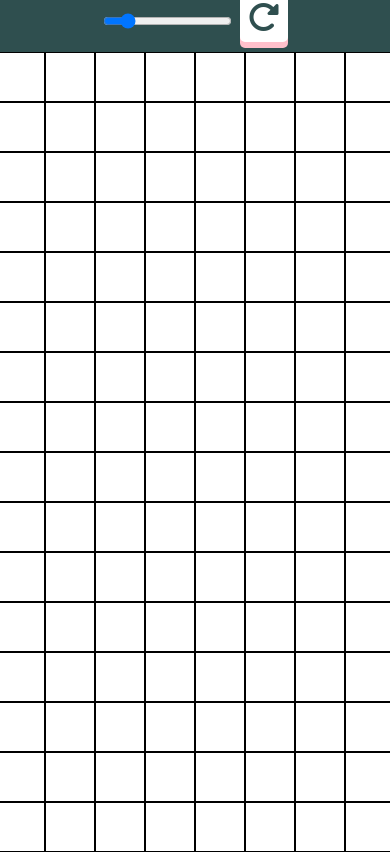
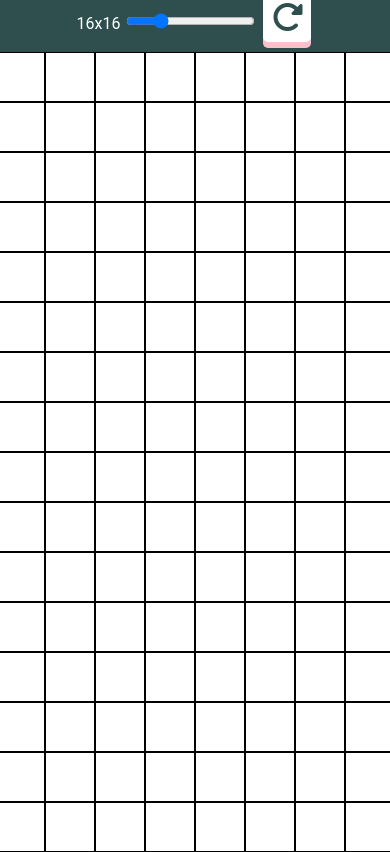
Before and after one commit to a-hr-nikolov/etch-a-sketch, a plain HTML site: page index.html in a window 390 px wide. Both pictures are taken after a click on the button 263 px from the left and 18 px from the top of the page. Shown: the top 852 px of the page. Drawn offline with Linux system fonts and the light colour scheme.

Commit message:
Display slider value on the side

```diff
--- a/css/style.css
+++ b/css/style.css
@@ -54,3 +54,8 @@ button:active {
 button > * {
   pointer-events: none;
 }
+
+#grid-size-text {
+  color: white;
+  font-family: Roboto;
+}
--- a/index.html
+++ b/index.html
@@ -14,7 +14,8 @@
   </head>
   <body>
     <div class="grid-input">
-      <input type="range" min="1" max="100" value="16" id="gridsize" />
+      <span id="grid-size-text">16x16</span>
+      <input type="range" min="1" max="64" value="16" id="gridsize" />
       <button id="cleargrid"><i class="fa-solid fa-rotate-right"></i></button>
     </div>
     <div class="grid-container" style="width: 800px; height: 800px"></div>
--- a/js/app.js
+++ b/js/app.js
@@ -24,9 +24,6 @@ function toggleAction() {
   actionToggle = !actionToggle;
 }
 
-window.addEventListener('mousedown', toggleAction);
-window.addEventListener('mouseup', toggleAction);
-
 function createGrid(gridSize = 16) {
   let gridItemSize = parseFloat(container.style.width) / gridSize;
   for (let i = 0; i < gridSize ** 2; i++) {
@@ -37,19 +34,24 @@ function createGrid(gridSize = 16) {
     container.appendChild(gridItem[i]);
     gridItem[i].addEventListener('mousedown', changeBoxColorClick);
     gridItem[i].addEventListener('mouseover', changeBoxColor);
-    gridItem[i].addEventListener('mouseout', () => (actionToggle = false));
   }
 }
+
+window.addEventListener('mousedown', toggleAction);
+window.addEventListener('mouseup', toggleAction);
 
 function setGrid() {
   let newGridSize = parseInt(slider.value);
   container.innerHTML = '';
+  document.querySelector(
+    '#grid-size-text'
+  ).innerText = `${newGridSize}x${newGridSize}`;
   createGrid(newGridSize);
 }
 
 createGrid(16);
 getClearButton.addEventListener('click', setGrid);
-slider.addEventListener('change', setGrid);
+slider.addEventListener('input', setGrid);
 
 // TODO
 // Event Listener on click. Color picker for single color.
```
